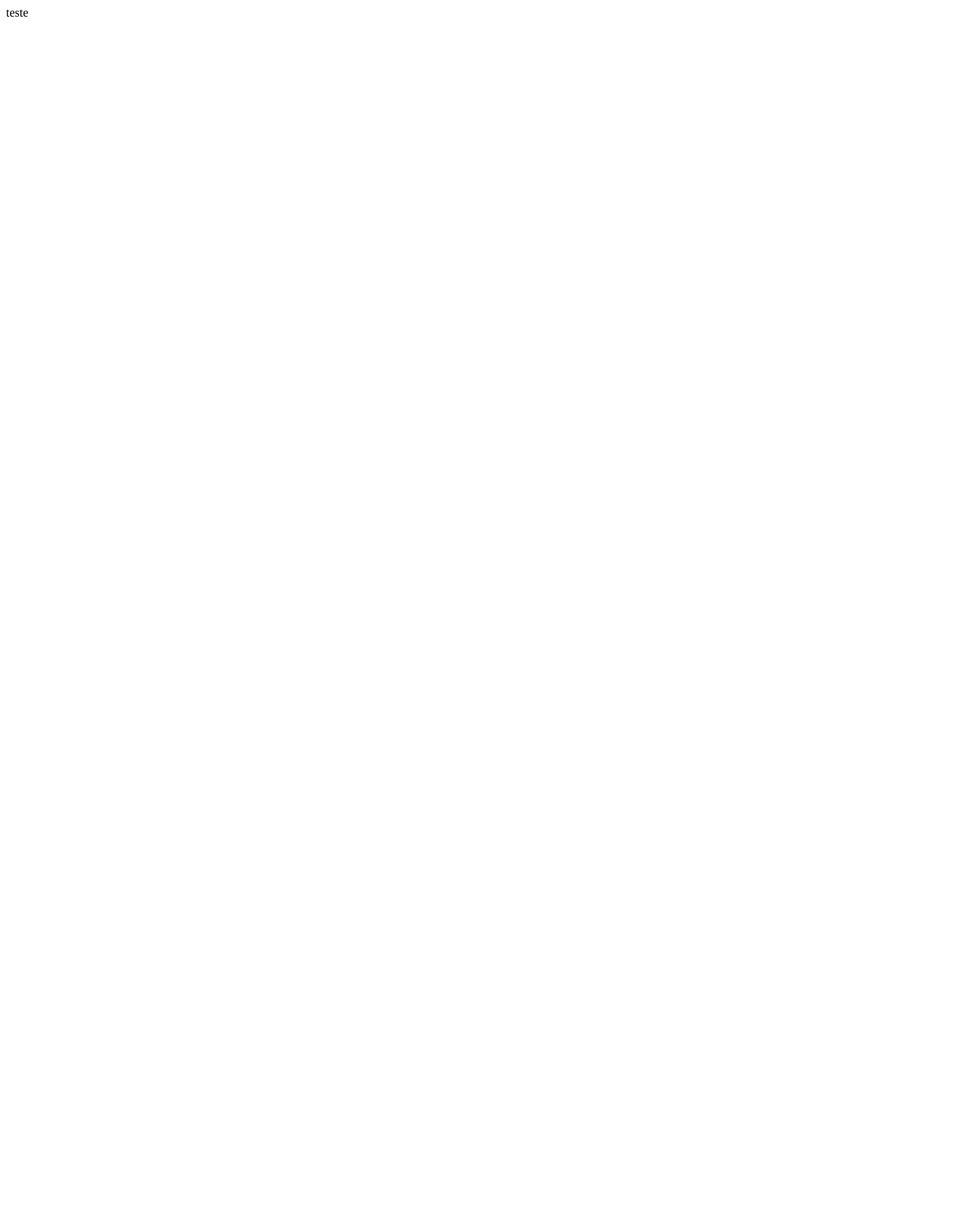
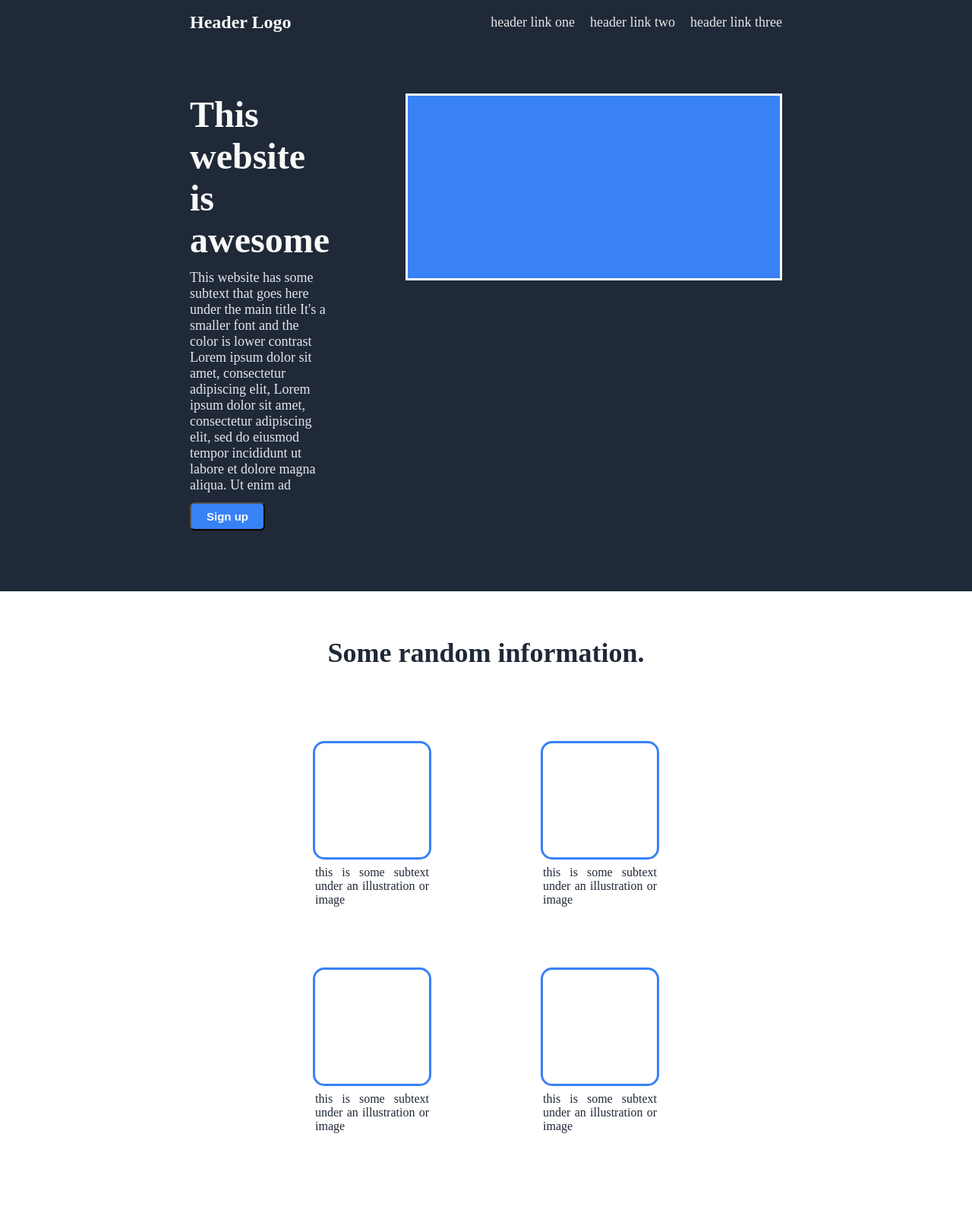
Before and after one commit to rtienpal/lading-page, a plain HTML site: page index.html in a window 1280 px wide. Shown: the top 1600 px of the page at 76% size. Before the commit the page ends 800 px from the top, so only its background shows below. Drawn offline with Linux system fonts and the light colour scheme.

Commit message:
made the site as best as I could =)

```diff
--- a/index.html
+++ b/index.html
@@ -9,7 +9,62 @@
 </head>
 <body>
 
-    <div class="header">teste</div>
+    <div class="hero">
+        <div class="hero-header">
+            <div class="header-left">Header Logo</div>
+            <div class="header-right">
+                <div class="header-link">header link one</div>
+                <div class="header-link">header link two</div>
+                <div class="header-link">header link three</div>
+            </div>
+        </div>
+        <div class="hero-main">
+            <div class="main-left">
+                <div class="left-one">This website is awesome</div>
+                <div class="left-two">This website has some subtext that goes here under the main title It's a smaller font and the color is lower contrast Lorem ipsum dolor sit amet, consectetur adipiscing elit, Lorem ipsum dolor sit amet, consectetur adipiscing elit, sed do eiusmod tempor incididunt ut labore et dolore magna aliqua. Ut enim ad </div>
+                <button class="signup-shortcut">Sign up</button>
+            </div>
+            <div class="main-right"></div>
+        </div>
+    </div>
+
+    <div class="information">
+        <div class="info-title">Some random information.</div>
+        <div class="info-elem">
+            <div class="image-subtext">
+                <div class="image"></div>
+                <div class="subtext">this is some subtext under an illustration or image</div>
+            </div>
+            <div class="image-subtext">
+                <div class="image"></div>
+                <div class="subtext">this is some subtext under an illustration or image</div>
+            </div>
+            <div class="image-subtext">
+                <div class="image"></div>
+                <div class="subtext">this is some subtext under an illustration or image</div>
+            </div>
+            <div class="image-subtext">
+                <div class="image"></div>
+                <div class="subtext">this is some subtext under an illustration or image</div>
+            </div>
+        </div>
+    </div>
+
+    <div class="quote-section">
+        <div class="quote">This is an inspiring quote, or a testimonial from a customer. Maybe it's just filling up space, or maybe people will actually read it. Who knows? All I know is that it looks nice.</div>
+        <div class="author">Thor, God of Thunder</div>
+    </div>
+
+    <div class="signup-section">
+        <div class="blue-box">
+            <div class="signup-text">
+                <div class="text1">Call to action! It's time!</div>
+                <div class="text2">Sign up for our product by clicking that button right over there!</div>
+            </div>
+            <button class="signup">Sign up</button>
+    </div>
+
+    <div class="footer">Copyright © Rafael Uen 2022</div>
 
 </body>
 </html>
--- a/style.css
+++ b/style.css
@@ -0,0 +1,187 @@
+body {
+    display: flex;
+    flex-direction: column;
+    margin: 0px;
+}
+
+.hero {
+    margin: 0;
+    background-color: #1f2937;
+    color: #f9faf8;
+}
+
+.hero-header {
+    display: flex;
+    justify-content: space-between;
+    align-items: center;
+    margin: 16px 250px 16px 250px;
+}
+
+.header-left {
+    font-size: 24px;
+    color: #f9faf8;
+    font-weight: bolder;
+}
+
+.header-right {
+    font-size: 18px;
+    color: #e5e7eb;
+    display: flex;
+    gap: 20px;
+}
+
+.hero-main {
+    display: flex;
+    margin: 80px 250px 80px 250px;
+    justify-content: space-between;
+    gap: 100px;
+}
+
+.main-left {
+    display: flex;
+    flex-direction: column;
+    align-items: flex-start;
+    gap: 12px;
+    flex: 1;
+
+}
+
+.left-one {
+    color: #f9faf8;
+    font-size: 48px;
+    font-weight:bolder;
+}
+
+.left-two {
+    font-size: 18px;
+    color: #e5e7eb;
+    display: flex;
+
+}
+
+button {
+    padding: 8px 20px 8px 20px;
+}
+
+button.signup-shortcut {
+    background-color: #3882f6;
+    border-radius: 6px;
+    color: #f9faf8;
+    font-size: 15px;
+    font-weight: bold;
+
+}
+
+.main-right {
+    border-style: solid;
+    background-color: #3882f6;
+    height: 240px;
+    width: 585px;
+}
+
+.information {
+    background-color: white;
+    margin: 0;
+    display: flex;
+    flex-direction: column;
+}
+
+.info-title {
+    font-size: 36px;
+    font-weight: 800;
+    margin: 60px auto 60px auto;
+    text-align: center;
+    color: #1f2937
+}
+
+.info-elem {
+    display: flex;
+    margin: 5px 350px 90px 350px;
+    gap: 20px;
+    flex-wrap: wrap;
+}
+
+.image-subtext {
+    display: flex;
+    flex-direction: column;
+    gap: 8px;
+    align-items: center;
+    justify-content:space-between;
+    margin: 30px;
+    flex: 1;
+}
+
+.image {
+    border-style: solid;
+    border-color: #3882f6;
+    width: 150px;
+    height: 150px;
+    border-radius: 15px;
+}
+
+.subtext {
+    width: 150px;
+    color:#1f2937;
+    text-align:justify;
+}
+
+.quote-section {
+    background-color: #e5e7eb;
+    padding: 90px 380px 90px 380px;
+}
+
+.quote {
+    color: #1f2937;
+    font-style: italic;
+    font-weight: lighter;
+    font-size: 36px;
+}
+
+.author {
+    font-size: 32px;
+    color: #1f2937;
+    text-align: right;
+    font-weight: bold;
+}
+
+.signup-section {
+    background-color: white;
+}
+
+.blue-box {
+    background-color: #3882f6;
+    margin: 60px 250px 60px 250px;
+    display: flex;
+    padding: 40px 60px 40px 60px;
+    border-radius: 10px;
+    justify-content: space-around;
+}
+
+.signup-text {
+    color: #f9faf8;
+}
+
+.text1 {
+    font-size: 26px;
+    font-weight: bold;
+}
+
+button.signup {
+    background-color: #3882f6;
+    border-radius: 6px;
+    color: #f9faf8;
+    font-size: 15px;
+    font-weight: bold;
+    border-color: white;
+
+}
+
+
+
+.footer {
+    background-color: #1f2937;
+    color: #f9faf8;
+    text-align: center;
+    padding: 20px 0px 5px 0px;
+
+}
```
